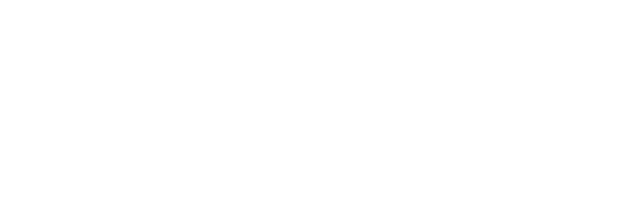
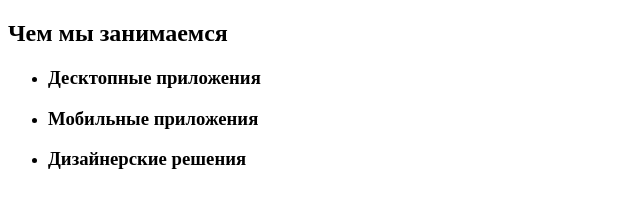
Before and after one commit to Punkrusheva/tutorial-my, a plain HTML site: page index.html in a window 1280 px wide. Shown: the whole page, without its empty margins (0-640 px from the left). Drawn offline with Linux system fonts and the light colour scheme.

Commit message:
Update index.html

```diff
--- a/index.html
+++ b/index.html
@@ -6,6 +6,21 @@
     <title>Document</title>
 </head>
 <body>
-
+    <main>
+        <section class="directions">
+          <h2>Чем мы занимаемся</h2>
+          <ul>
+            <li>
+              <h3>Десктопные приложения</h3>
+            </li>
+            <li>
+              <h3>Мобильные приложения</h3>
+            </li>
+            <li>
+              <h3>Дизайнерские решения</h3>
+            </li>
+          </ul>
+        </section>
+      </main>
 </body>
 </html>
```
